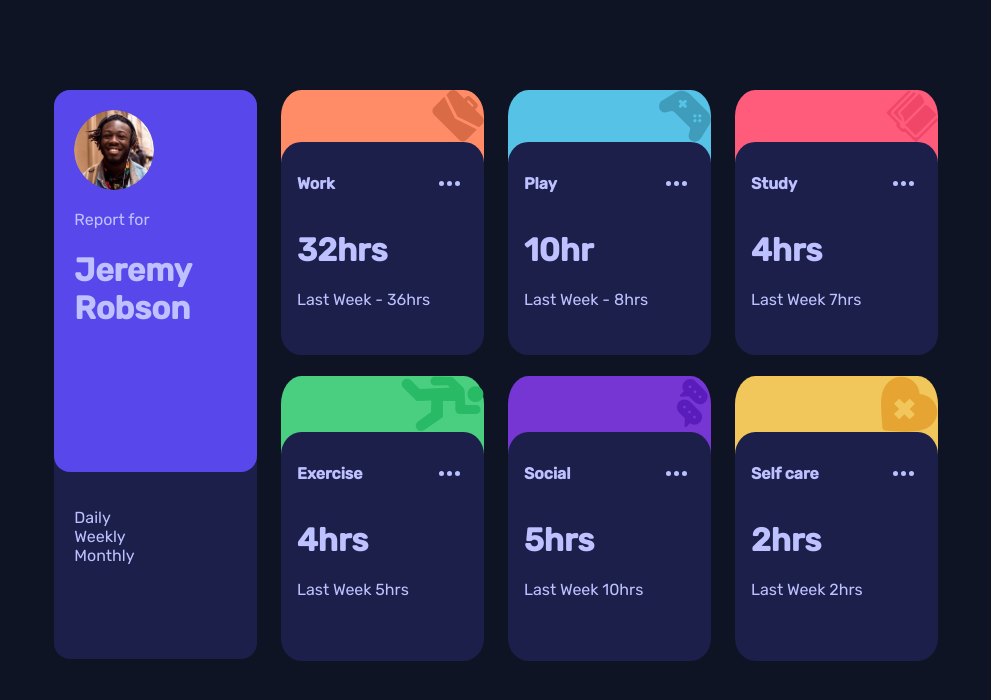
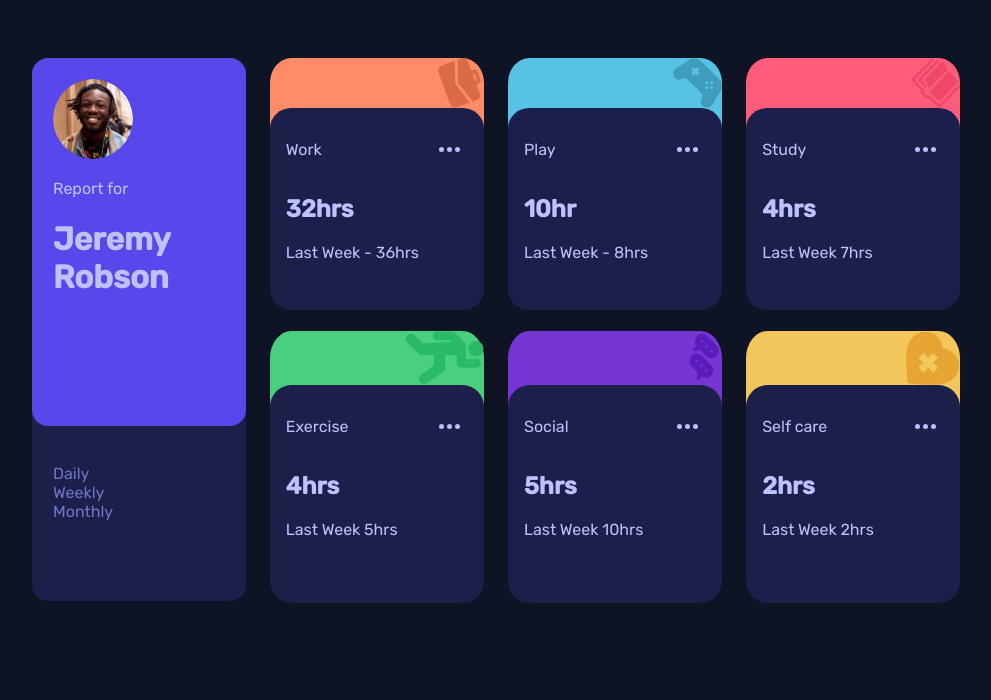
Before and after one commit to ngatiamwai/time-tracking-dashboard, a plain HTML site: page index.html in a window 1280 px wide. Shown: the whole page, without its empty margins (180-1171 px from the left). Drawn offline with Linux system fonts and the light colour scheme.

Commit message:
Time Tracking Dashboard

```diff
--- a/index.html
+++ b/index.html
@@ -30,7 +30,7 @@
       <h1>Jeremy Robson</h1>
       </div>
       </div>
-      <div class="one2">
+      <div class="one2" >
         <ul>
           <li>Daily</li>
           <li>Weekly</li>
@@ -40,15 +40,15 @@
     </div>
     <div class="two">
       <div class="two1">
-        <img src="/images/icon-work.svg" alt="" >
+        <img src="/images/icon-work.svg" alt="" style="rotate: 25deg;">
       </div>
       <div class="two2">
         <div class="eclipse">
-          <p style="font-weight: bold;">Work</p>
+          <p style=>Work</p>
           <img src="/images/icon-ellipsis.svg" alt="">
         </div>
         <div class="content">
-          <h1>32hrs</h1>
+          <h2>32hrs</h2>
         <p>Last Week - 36hrs</p>
         </div>
       </div>
@@ -59,11 +59,11 @@
       </div>
       <div class="three2">
         <div class="eclipse">
-          <p style="font-weight: bold;">Play</p>
+          <p>Play</p>
           <img src="/images/icon-ellipsis.svg" alt="">
         </div>
       <div class="content">
-        <h1>10hr</h1>
+        <h2>10hr</h2>
       <p>Last Week - 8hrs</p>
       </div>
       </div>
@@ -74,11 +74,11 @@
       </div>
       <div class="four2">
         <div class="eclipse">
-          <p style="font-weight: bold;">Study</p>
+          <p>Study</p>
           <img src="/images/icon-ellipsis.svg" alt="">
         </div>
         <div class="content">
-          <h1>4hrs</h1>
+          <h2>4hrs</h2>
       <p>Last Week 7hrs</p>
         </div>
       </div>
@@ -89,11 +89,11 @@
       </div>
       <div class="five2">
         <div class="eclipse">
-          <p style="font-weight: bold;">Exercise</p>
+          <p>Exercise</p>
           <img src="/images/icon-ellipsis.svg" alt="">
         </div>
         <div class="content">
-          <h1>4hrs</h1>
+          <h2>4hrs</h2>
       <p>Last Week 5hrs</p>
         </div>
       </div>
@@ -104,11 +104,11 @@
       </div>
       <div class="six2">
         <div class="eclipse">
-          <p style="font-weight: bold;">Social</p>
+          <p>Social</p>
           <img src="/images/icon-ellipsis.svg" alt="">
         </div>
         <div class="content">
-          <h1>5hrs</h1>
+          <h2>5hrs</h2>
         <p>Last Week 10hrs</p></div>
         </div>
     </div>
@@ -118,11 +118,11 @@
       </div>
       <div class="seven2">
         <div class="eclipse">
-          <p style="font-weight: bold;">Self care</p>
+          <p>Self care</p>
           <img src="/images/icon-ellipsis.svg" alt="">
         </div>
         <div class="content">
-          <h1>2hrs</h1>
+          <h2>2hrs</h2>
       <p>Last Week 2hrs</p>
         </div>
       </div>
--- a/styles.css
+++ b/styles.css
@@ -3,8 +3,8 @@
 }
 body{
     font-family: 'Rubik', sans-serif;
-    margin: 20px;
-    padding: 20px;
+    /* margin: 15px; */
+    /* padding: 10px; */
     background-color: hsl(226, 43%, 10%);
 }
 .master{
@@ -46,7 +46,13 @@ body{
 .one2{
     list-style: none;
     padding: 10%;
-    /* height: 30%; */
+    color: hsl(235, 45%, 61%);
+
+}
+.one2 ul li:hover{
+    cursor: pointer;
+    color: hsl(236, 100%, 87%);
+    /* color: rgb(131, 21, 105); */
 }
 .one ul{
     list-style: none;
```
